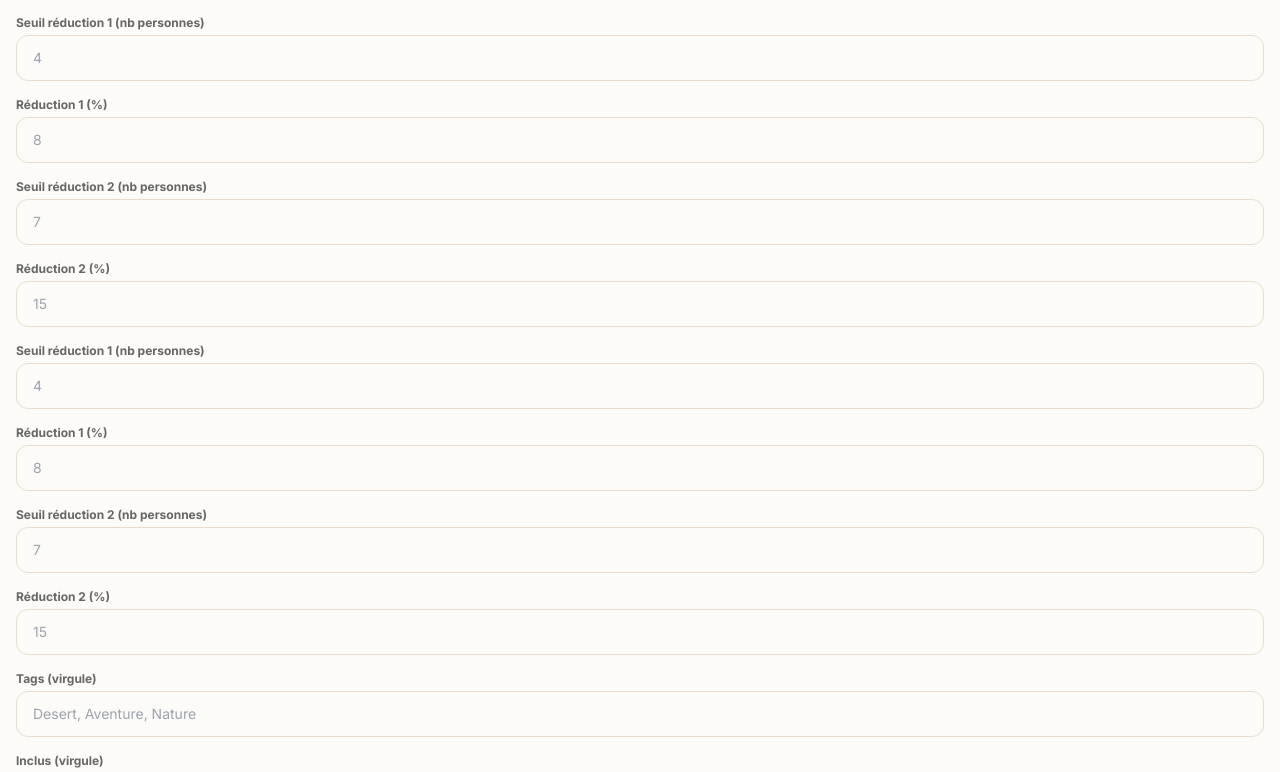
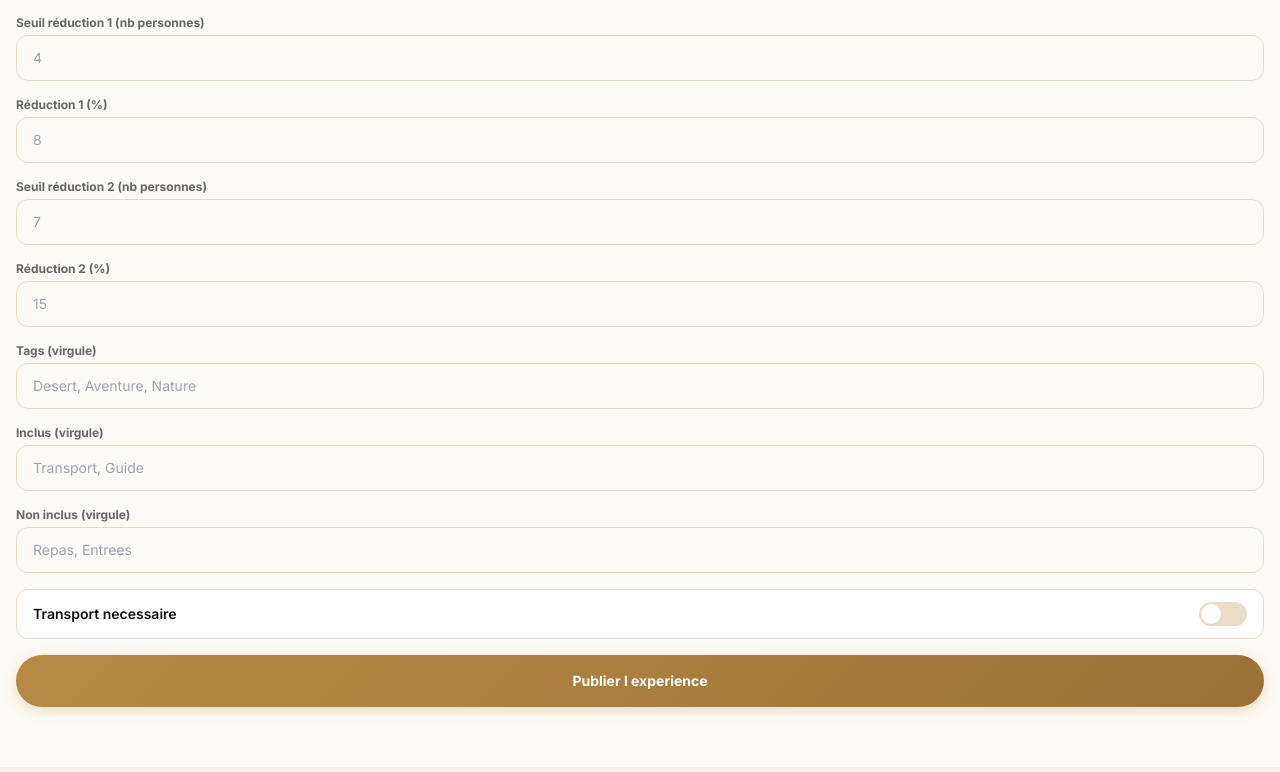
Before and after one commit to laksormorocco/laksor-app, a Next.js app: page /dashboard/admin/edit-experience in a window 1280 px wide. Shown: the part 973-1745 px from the top of the page. Built offline with nearby package versions, Linux system fonts and the light colour scheme.

Commit message:
fix doublon seuils réduction edit-experience

```diff
--- a/src/app/dashboard/admin/edit-experience/page.tsx
+++ b/src/app/dashboard/admin/edit-experience/page.tsx
@@ -142,10 +142,6 @@ export default function EditExperiencePage() {
           { key: "groupDiscount1", label: "Réduction 1 (%)", ph: "8" },
           { key: "groupThreshold2", label: "Seuil réduction 2 (nb personnes)", ph: "7" },
           { key: "groupDiscount2", label: "Réduction 2 (%)", ph: "15" },
-          { key: "groupThreshold1", label: "Seuil réduction 1 (nb personnes)", ph: "4" },
-          { key: "groupDiscount1", label: "Réduction 1 (%)", ph: "8" },
-          { key: "groupThreshold2", label: "Seuil réduction 2 (nb personnes)", ph: "7" },
-          { key: "groupDiscount2", label: "Réduction 2 (%)", ph: "15" },
           { key: "tags", label: "Tags (virgule)", ph: "Desert, Aventure, Nature" },
           { key: "included", label: "Inclus (virgule)", ph: "Transport, Guide" },
           { key: "notIncluded", label: "Non inclus (virgule)", ph: "Repas, Entrees" },
```
